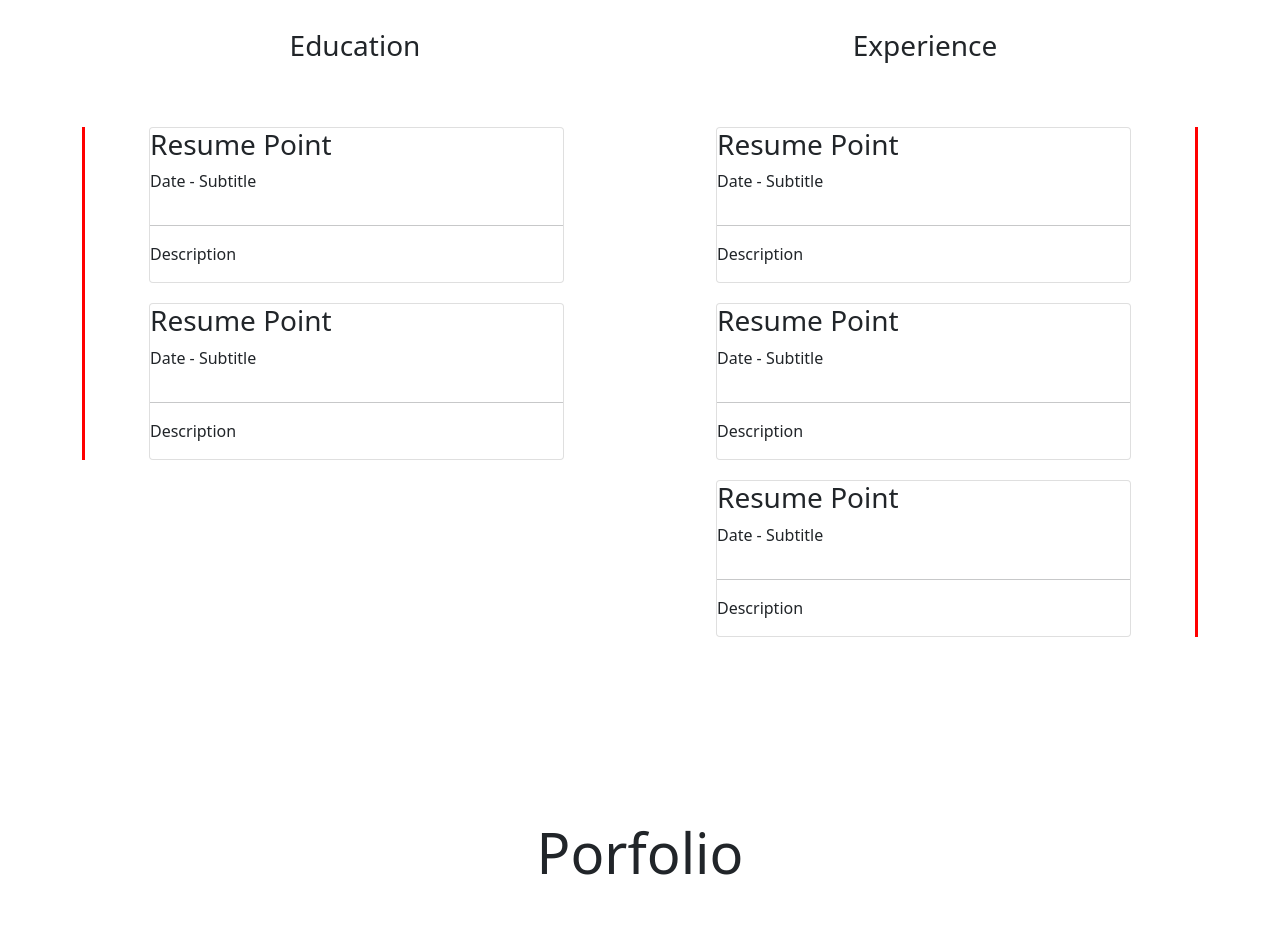
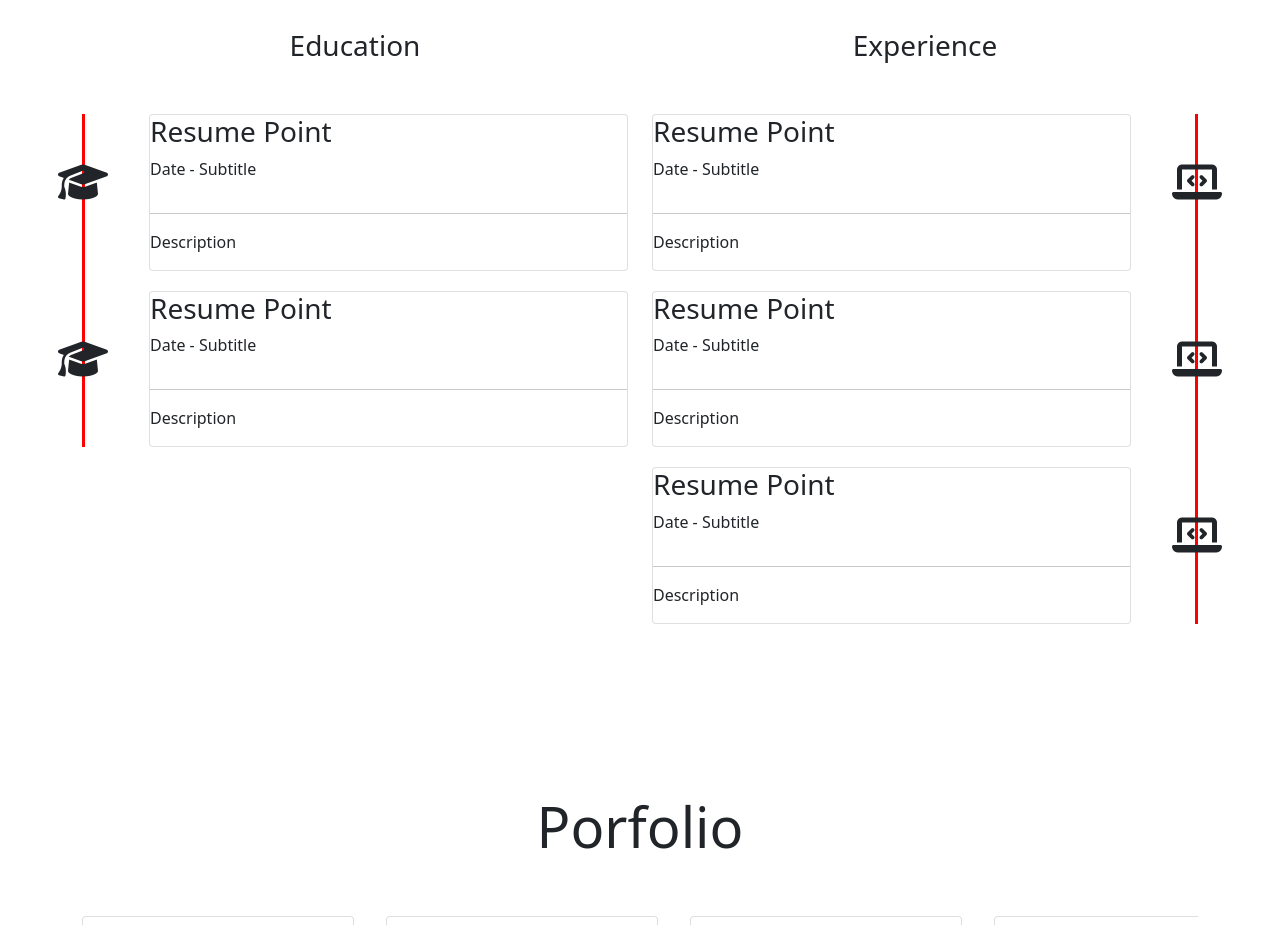
Before and after one commit to nlenno1/dev-portfolio-site, a plain HTML site: page index.html in a window 1280 px wide. Shown: the part 810-1735 px from the top of the page. Drawn offline with nearby package versions, Linux system fonts and the light colour scheme.

Commit message:
add icon timeline point to resume section

```diff
--- a/assets/css/style.css
+++ b/assets/css/style.css
@@ -110,17 +110,42 @@ section {
     gap: 20px;
     flex-direction: column;
     flex-wrap: nowrap;
-    padding: 0 5vw;
-    margin: 5vw 0;
+    margin: 4vw 0;
+    position: relative;
 }
 
-.timeline-left {
-    border-left: 3px solid red;
+.timeline-point-left, .timeline-point-right {
+    display: none !important;
 }
 
-.timeline-right {
-    border-right: 3px solid red;
+@media (min-width: 576px) {
+    .timeline-left {
+        border-left: 3px solid red;
+        padding-left: 5vw;
+    }
+
+    .timeline-right {
+        border-right: 3px solid red;
+        padding-right: 5vw;
+    }
+
+    .timeline-point-left, .timeline-point-right {
+        display: inline-block !important;
+        position: absolute;
+        font-size: 2.5rem;
+        bottom: calc(50% - 10px);
+    }
+
+    .timeline-point-left {
+        left: calc(-5vw - 28px);
+    }
+
+    .timeline-point-right {
+        right: calc(-5vw - 28px);
+    }
 }
+
+
 
 /* Portfolio */
 
--- a/index.html
+++ b/index.html
@@ -92,12 +92,14 @@
                     <h3 class="text-center">Education</h3>
                     <div class="resume-card-container timeline-left">
                         <div class="card resume-card">
+                            <i class="fas fa-graduation-cap timeline-point-left"></i>
                             <h3>Resume Point</h3>
                             <p>Date - Subtitle</p>
                             <hr>
                             <p>Description</p>
                         </div>
                         <div class="card resume-card">
+                            <i class="fas fa-graduation-cap timeline-point-left"></i>
                             <h3>Resume Point</h3>
                             <p>Date - Subtitle</p>
                             <hr>
@@ -109,18 +111,21 @@
                     <h3 class="text-center">Experience</h3>
                     <div class="resume-card-container timeline-right">
                         <div class="card resume-card">
+                            <i class="fas fa-laptop-code timeline-point-right"></i>
                             <h3>Resume Point</h3>
                             <p>Date - Subtitle</p>
                             <hr>
                             <p>Description</p>
                         </div>
                         <div class="card resume-card">
+                            <i class="fas fa-laptop-code timeline-point-right"></i>
                             <h3>Resume Point</h3>
                             <p>Date - Subtitle</p>
                             <hr>
                             <p>Description</p>
                         </div>
                         <div class="card resume-card">
+                            <i class="fas fa-laptop-code timeline-point-right"></i>
                             <h3>Resume Point</h3>
                             <p>Date - Subtitle</p>
                             <hr>
```
